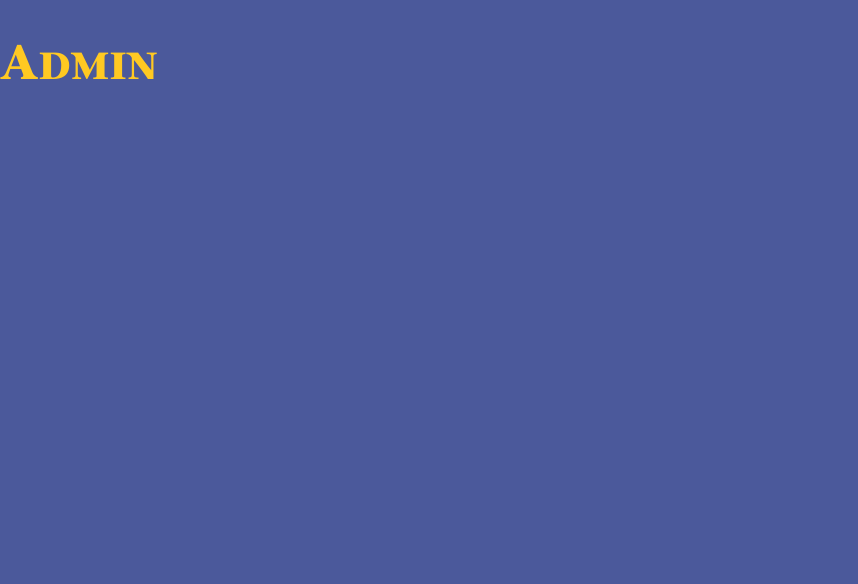
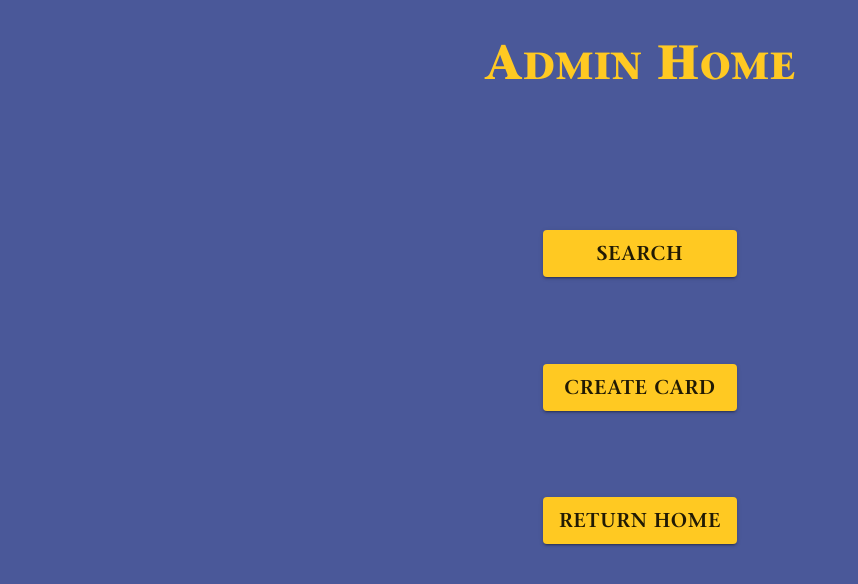
Before and after one commit to tcganime/tcg_anime_web, a React (Create React App) app: page /admin in a window 1280 px wide. Shown: the top 584 px of the page, without its empty margins (0-858 px from the left). Built offline with nearby package versions, Linux system fonts and the light colour scheme; sample sign-in values are in the browser's storage.

Commit message:
[ADD] Admin Home page for select between admin possibilities

```diff
--- /dev/null
+++ b/src/Admin/AdminHome/AdminHome.tsx
@@ -0,0 +1,35 @@
+import { Button } from '@mui/material'
+import React, { useEffect } from 'react'
+import { useNavigate } from 'react-router-dom'
+
+const buttonStyle : React.CSSProperties = {
+    fontFamily: 'StoneSerifSemibold',
+    fontSize: '1.25rem',
+    width: '100%',
+}
+
+function AdminHome() {
+
+    const navigate = useNavigate()
+
+    useEffect(() => {
+        if ((localStorage.getItem('is_admin') !== 'true') || (localStorage.getItem('token') === null)) {
+            navigate('/login')
+        }
+    }, [navigate])
+
+    return (
+        <div className='home-container'>
+            <div className='home-upper-container'>
+                <h1>Admin Home</h1>
+            </div>
+            <div className='home-lower-container'>
+                <Button variant='contained' color='secondary' style={buttonStyle} onClick={() => navigate('/admin/search')}>Search</Button>
+                <Button variant='contained' color='secondary' style={buttonStyle} onClick={() => console.log('create card')}>Create Card</Button>
+                <Button variant='contained' color='secondary' style={buttonStyle} onClick={() => navigate('/')}> Return Home </Button>
+            </div>
+        </div>
+    )
+}
+
+export default AdminHome
--- a/src/App.scss
+++ b/src/App.scss
@@ -6,7 +6,7 @@ body {
   'StoneSerifLTItalic', 'StoneSerifSmallCapsBold';
   -webkit-font-smoothing: antialiased;
   -moz-osx-font-smoothing: grayscale;
-  background-color: hsl(229, 35%, 45%);
+  background-color: #4A5899;
   color: #ffc922;
   max-height: 100vh;
 }
--- a/src/Routers/AdminRoutes.tsx
+++ b/src/Routers/AdminRoutes.tsx
@@ -10,6 +10,8 @@ import '../App.scss'
 import Collection from '../Collection/Collection';
 import Register from '../Register/Register';
 import Profile from '../Profile/Profile';
+import AdminHome from '../Admin/AdminHome/AdminHome';
+import UserSearch from '../Admin/UserSearch/UserSearch';
 
 function AdminRoutes() {
   return (
@@ -19,7 +21,8 @@ function AdminRoutes() {
           <Route path="/" element={<Home />} />
           <Route path="/login" element={<Login />} />
           <Route path="/register" element={<Register/>} />
-          <Route path="/admin" element={<h1>Admin</h1>} />
+          <Route path="/admin" element={<AdminHome />} />
+          <Route path="/admin/search" element={<UserSearch />} />
           <Route path="/profile" element={<Profile />} />
           <Route path="/collection" element={<Collection/>} />
           <Route path="*" element={<h1>404</h1>} />
```
